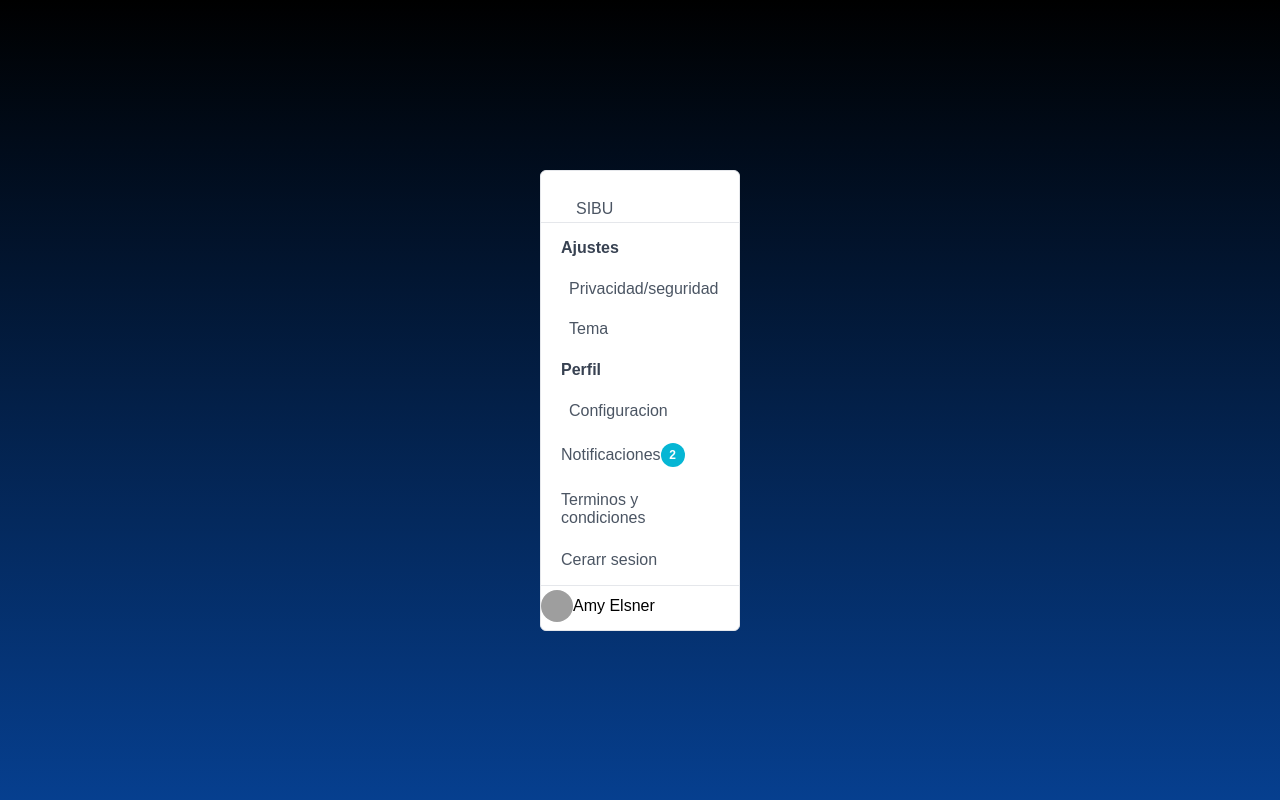
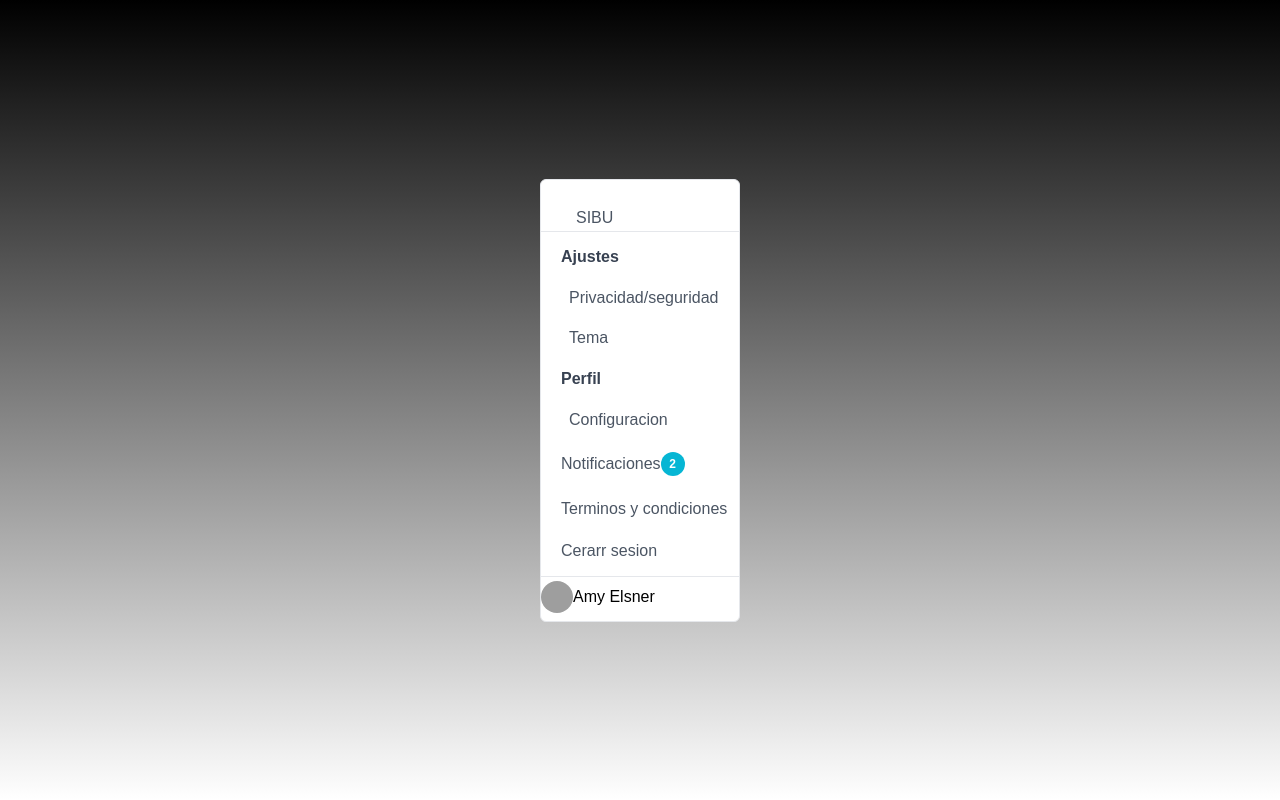
Before and after one commit to zhetirox/proyecto, a React (Vite) app: page / in a window 1280 px wide. Built offline with nearby package versions, Linux system fonts and the light colour scheme; grey boxes are pictures that could not be loaded; a web font is replaced by a local one.

Commit message:
creacion rama ingreso pasajeros y conductores

```diff
--- a/src/style.css/Ajustes.css
+++ b/src/style.css/Ajustes.css
@@ -4,9 +4,11 @@ body{
   display: flex;
   justify-content: center;
   align-items: center;
-  background: linear-gradient(to bottom, #000, #063f8f);
+  background: linear-gradient(to bottom, #000,rgb(255, 255, 255));
 }
 .p-menuitem-content{
-  width: 200px;
-  padding: 10;
+
+
+  width: 320px; /* Ajusta el valor como prefieras */
+  margin: 0 auto; /* Centrar horizontalmente */
 }
```
